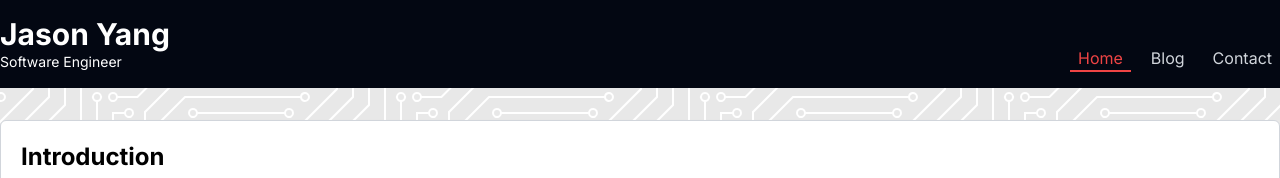
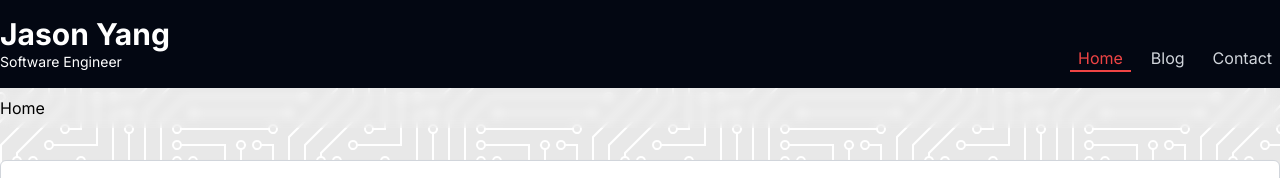
Before and after one commit to jason-yang/jason-yang.github.io, a Next.js app: page / in a window 1280 px wide. Shown: the top 178 px of the page. Built offline with nearby package versions, Linux system fonts and the light colour scheme.

Commit message:
feat: add breadcrumbs

```diff
--- a/src/app/blog/[slug]/page.tsx
+++ b/src/app/blog/[slug]/page.tsx
@@ -1,3 +1,4 @@
+import Breadcrumb from "@/components/breadcrumbs/breadcrumb";
 import Container from "@/components/container";
 import Header from "@/components/header";
 import { getPost, postFilePaths } from "@/utils/blog";
@@ -10,16 +11,21 @@ interface BlogEntryParams {
   slug: string;
 }
 
-export default async function BlogEntryPage(props: {
+interface BlogEntryPageProps {
   params: BlogEntryParams;
-}) {
+}
+
+export default async function BlogEntryPage({
+  params: { slug },
+}: BlogEntryPageProps) {
   const {
     content,
-    meta: { title, description, publish_date },
-  } = await getPost(`${props.params.slug}.mdx`);
+    meta: { title, publish_date },
+  } = await getPost(`${slug}.mdx`);
 
   return (
     <article>
+      <Breadcrumb label={title} href={`/blog/${slug}`} />
       <Container
         header={
           <Header
--- /dev/null
+++ b/src/app/blog/layout.tsx
@@ -0,0 +1,11 @@
+import Breadcrumb from "@/components/breadcrumbs/breadcrumb";
+import { PropsWithChildren } from "react";
+
+export default function BlogLayout({ children }: PropsWithChildren) {
+  return (
+    <>
+      <Breadcrumb label="Blog" href="/blog" />
+      {children}
+    </>
+  );
+}
--- a/src/app/layout.tsx
+++ b/src/app/layout.tsx
@@ -4,6 +4,8 @@ import { Inter } from "next/font/google";
 import Navigation from "@/components/navigation";
 import Header from "@/components/header";
 import { Metadata } from "next";
+import BreadcrumbsProvider from "@/components/breadcrumbs/provider";
+import BreadcrumbsOutput from "@/components/breadcrumbs/output";
 
 const inter = Inter({ subsets: ["latin"] });
 
@@ -26,6 +28,7 @@ export default function RootLayout({
   return (
     <html lang="en">
       <body className={`${inter.className} flex min-h-screen flex-col`}>
+        <BreadcrumbsProvider>
           <header className="bg-gray-950 py-4 content-end">
             <div className="container mx-auto flex items-end">
               <Header
@@ -45,6 +48,7 @@ export default function RootLayout({
               />
             </div>
           </header>
+          <BreadcrumbsOutput />
           <main className="grow container mx-auto py-8">{children}</main>
           <footer className="bg-white border-t border-gray-200">
             <div className="flex py-4 text-sm content-end container mx-auto items-center">
@@ -83,6 +87,7 @@ export default function RootLayout({
               </ul>
             </div>
           </footer>
+        </BreadcrumbsProvider>
       </body>
     </html>
   );
--- /dev/null
+++ b/src/components/breadcrumbs/breadcrumb.tsx
@@ -0,0 +1,19 @@
+"use client";
+
+import { useContext, useLayoutEffect } from "react";
+import { CrumbItem } from "./types";
+import { BreadcrumbsContext } from "./provider";
+
+export default function Breadcrumb(crumbItem: CrumbItem) {
+  const { setItems } = useContext(BreadcrumbsContext);
+
+  useLayoutEffect(() => {
+    setItems((items) => [...items, crumbItem]);
+
+    return () => {
+      setItems((items) => items.slice(0, -1));
+    };
+  }, [crumbItem, setItems]);
+
+  return <></>;
+}
--- /dev/null
+++ b/src/components/breadcrumbs/output.tsx
@@ -0,0 +1,31 @@
+"use client";
+
+import { useContext } from "react";
+import { BreadcrumbsContext } from "./provider";
+import Link from "../link";
+import clsx from "clsx";
+
+export default function BreadcrumbsOutput() {
+  const { items } = useContext(BreadcrumbsContext);
+
+  return (
+    <nav className="backdrop-blur-sm py-2">
+      <ol className="container mx-auto flex flex-row gap-2">
+        {items.map(({ label, href }, key) => {
+          const isLast = key === items.length - 1;
+
+          return (
+            <li
+              key={key}
+              className={clsx("flex flex-row gap-2", {
+                "after:content-['>']": !isLast,
+              })}
+            >
+              {isLast ? label : <Link href={href}>{label}</Link>}
+            </li>
+          );
+        })}
+      </ol>
+    </nav>
+  );
+}
--- /dev/null
+++ b/src/components/breadcrumbs/provider.tsx
@@ -0,0 +1,32 @@
+"use client";
+
+import {
+  Dispatch,
+  PropsWithChildren,
+  SetStateAction,
+  createContext,
+  useState,
+} from "react";
+import { CrumbItem } from "./types";
+
+interface Context {
+  items: CrumbItem[];
+  setItems: Dispatch<SetStateAction<CrumbItem[]>>;
+}
+
+export const BreadcrumbsContext = createContext<Context>({
+  items: [],
+  setItems: () => {},
+});
+
+export default function BreadcrumbsProvider({ children }: PropsWithChildren) {
+  const [items, setItems] = useState<CrumbItem[]>([
+    { label: "Home", href: "/" },
+  ]);
+
+  return (
+    <BreadcrumbsContext.Provider value={{ items, setItems }}>
+      {children}
+    </BreadcrumbsContext.Provider>
+  );
+}
--- /dev/null
+++ b/src/components/breadcrumbs/types.ts
@@ -0,0 +1,6 @@
+import { ReactNode } from "react";
+
+export interface CrumbItem {
+  label: ReactNode;
+  href: string;
+}
```
Lines whose indentation alone changed are shown as unchanged.
